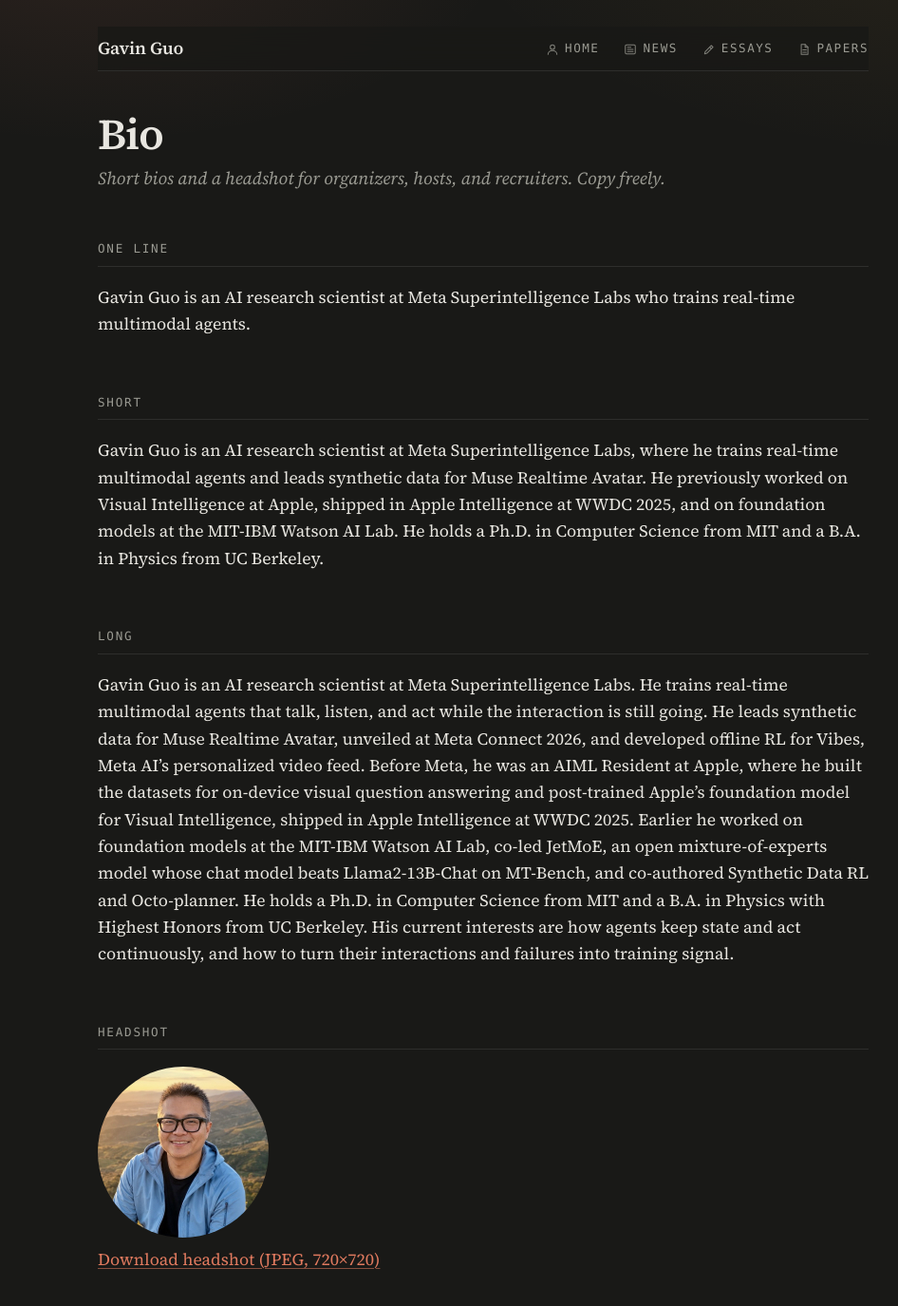
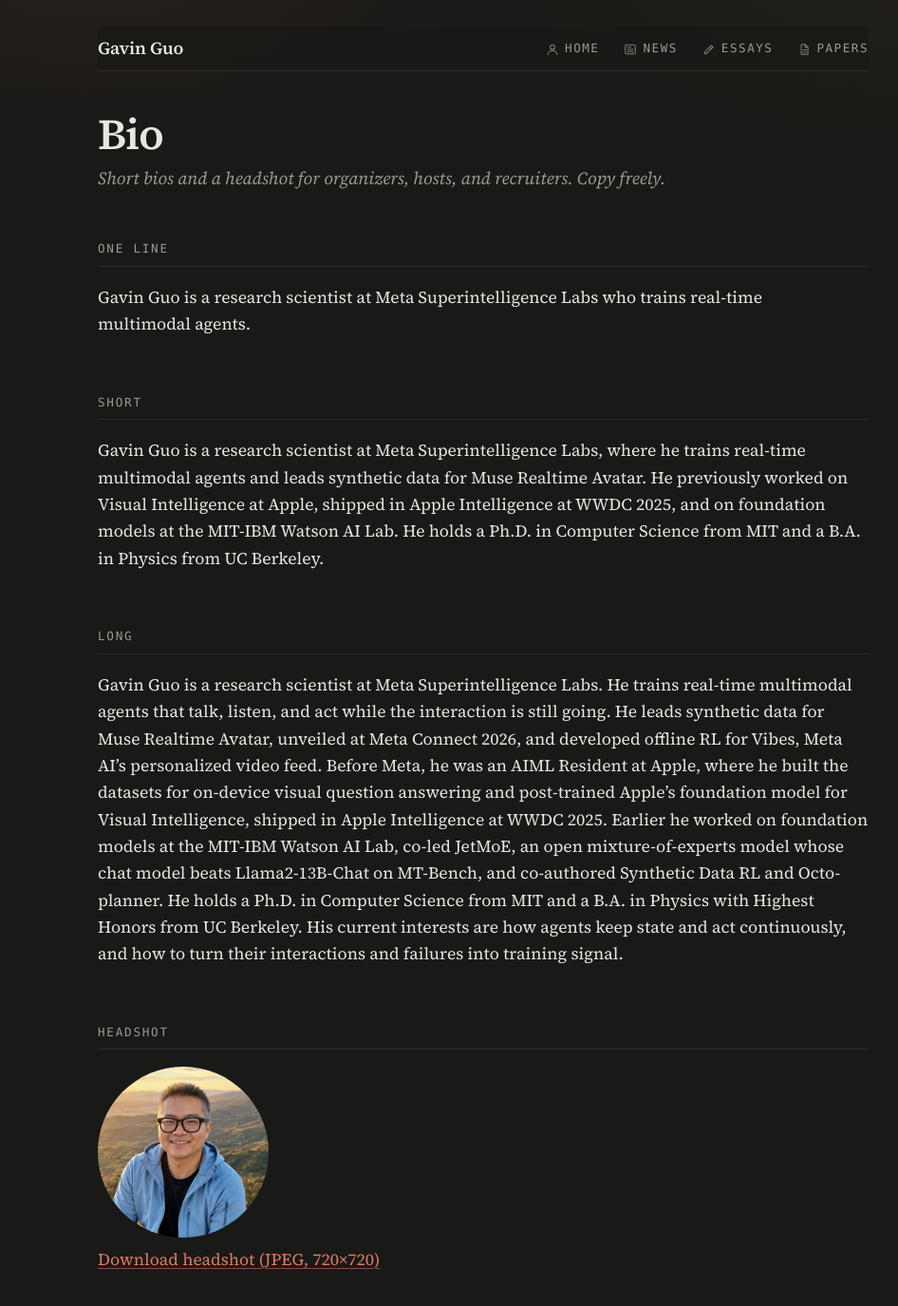
Before and after one commit to zguo0525/zguo0525.github.io, a Jekyll site: the page built from pages/bio.md, in a window 1280 px wide and 1400 px high. Shown: the top 1375 px of the window at 95% size, without its empty margins (131-1077 px from the left). Built offline with Jekyll 4.4.1, drawn with Linux system fonts in a browser that asks for light colours.

Commit message:
Title: Research Scientist
Co-Authored-By: Claude Opus 5.5 (1M context) <noreply@anthropic.com>
Claude-Session: https://claude.ai/code/session_01HnC98uYSSXDKz9D1f4jfEu

```diff
--- a/_layouts/default.html
+++ b/_layouts/default.html
@@ -51,7 +51,7 @@
           <div class="title-row">
             <h1 class="site-title"><a href="{{ '/' | absolute_url }}">Gavin Guo</a><span class="site-cjk">（国振）</span></h1>
           </div>
-          <p class="site-tagline"><span class="tagline-thesis">Training real-time multimodal agents.</span> <span class="tagline-org">AI Research Scientist, Meta Superintelligence Labs · 2025–</span></p>
+          <p class="site-tagline"><span class="tagline-thesis">Training real-time multimodal agents.</span> <span class="tagline-org">Research Scientist, Meta Superintelligence Labs · 2025–</span></p>
         </div>
         <ul class="links" aria-label="Contact and profiles">
           <li><a href="mailto:{{ site.author.email }}">{% include icon-envelope.svg %}Email</a></li>
@@ -120,7 +120,7 @@
       "alternateName": "Zhen Guo (国振)",
       "url": "{{ site.url }}",
       "image": "{{ site.url }}/profile.jpeg",
-      "jobTitle": "AI Research Scientist",
+      "jobTitle": "Research Scientist",
       "worksFor": { "@type": "Organization", "name": "Meta Superintelligence Labs" },
       "alumniOf": [
         { "@type": "CollegeOrUniversity", "name": "Massachusetts Institute of Technology" },
--- a/pages/bio.md
+++ b/pages/bio.md
@@ -8,15 +8,15 @@ description: Short bios and a headshot of Gavin Guo for organizers, hosts, and r
 
 ## One line
 
-Gavin Guo is an AI research scientist at Meta Superintelligence Labs who trains real-time multimodal agents.
+Gavin Guo is a research scientist at Meta Superintelligence Labs who trains real-time multimodal agents.
 
 ## Short
 
-Gavin Guo is an AI research scientist at Meta Superintelligence Labs, where he trains real-time multimodal agents and leads synthetic data for Muse Realtime Avatar. He previously worked on Visual Intelligence at Apple, shipped in Apple Intelligence at WWDC 2025, and on foundation models at the MIT-IBM Watson AI Lab. He holds a Ph.D. in Computer Science from MIT and a B.A. in Physics from UC Berkeley.
+Gavin Guo is a research scientist at Meta Superintelligence Labs, where he trains real-time multimodal agents and leads synthetic data for Muse Realtime Avatar. He previously worked on Visual Intelligence at Apple, shipped in Apple Intelligence at WWDC 2025, and on foundation models at the MIT-IBM Watson AI Lab. He holds a Ph.D. in Computer Science from MIT and a B.A. in Physics from UC Berkeley.
 
 ## Long
 
-Gavin Guo is an AI research scientist at Meta Superintelligence Labs. He trains real-time multimodal agents that talk, listen, and act while the interaction is still going. He leads synthetic data for Muse Realtime Avatar, unveiled at Meta Connect 2026, and developed offline RL for Vibes, Meta AI's personalized video feed. Before Meta, he was an AIML Resident at Apple, where he built the datasets for on-device visual question answering and post-trained Apple's foundation model for Visual Intelligence, shipped in Apple Intelligence at WWDC 2025. Earlier he worked on foundation models at the MIT-IBM Watson AI Lab, co-led JetMoE, an open mixture-of-experts model whose chat model beats Llama2-13B-Chat on MT-Bench, and co-authored Synthetic Data RL and Octo-planner. He holds a Ph.D. in Computer Science from MIT and a B.A. in Physics with Highest Honors from UC Berkeley. His current interests are how agents keep state and act continuously, and how to turn their interactions and failures into training signal.
+Gavin Guo is a research scientist at Meta Superintelligence Labs. He trains real-time multimodal agents that talk, listen, and act while the interaction is still going. He leads synthetic data for Muse Realtime Avatar, unveiled at Meta Connect 2026, and developed offline RL for Vibes, Meta AI's personalized video feed. Before Meta, he was an AIML Resident at Apple, where he built the datasets for on-device visual question answering and post-trained Apple's foundation model for Visual Intelligence, shipped in Apple Intelligence at WWDC 2025. Earlier he worked on foundation models at the MIT-IBM Watson AI Lab, co-led JetMoE, an open mixture-of-experts model whose chat model beats Llama2-13B-Chat on MT-Bench, and co-authored Synthetic Data RL and Octo-planner. He holds a Ph.D. in Computer Science from MIT and a B.A. in Physics with Highest Honors from UC Berkeley. His current interests are how agents keep state and act continuously, and how to turn their interactions and failures into training signal.
 
 ## Headshot
 
```
Also changed, not shown: news.md (+1 -1 lines).
